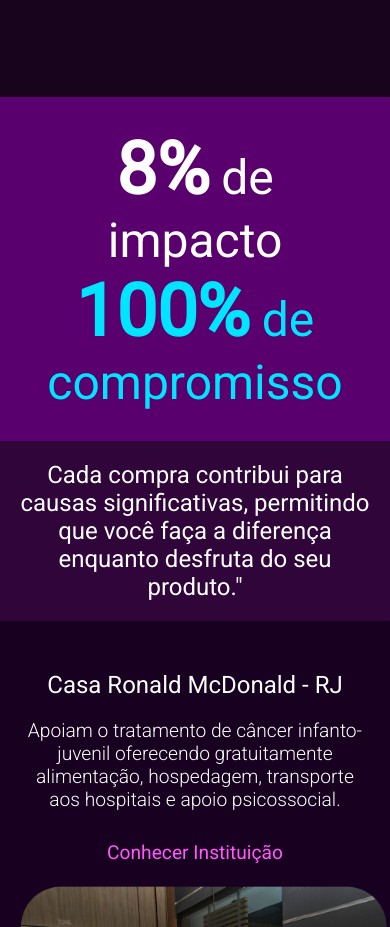
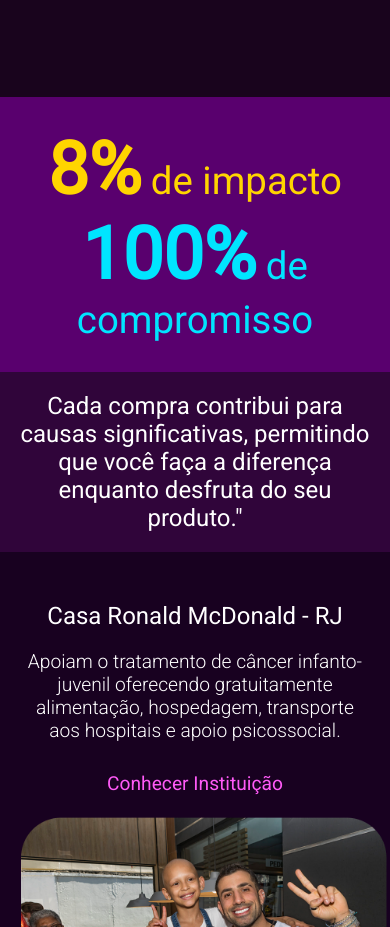
Before and after one commit to painiago/guiajavascript, a Next.js app: page / in a window 390 px wide. Shown: the part 3820-4747 px from the top of the page. Built offline with nearby package versions, Linux system fonts and the light colour scheme.

Commit message:
att body

```diff
--- a/src/pages/home.module.scss
+++ b/src/pages/home.module.scss
@@ -307,7 +307,6 @@
 }
 .Boxtxt{
   text-align: center;
-
   height: 100%;
   padding: 30px;
  span:nth-of-type(1){
@@ -315,10 +314,11 @@
   font-weight: bold;
  }
  p:nth-of-type(1){
-  color: #FFD500;
+  color: #FFD500 !important;
   font-size: 4rem;
+
   @media (max-width:768px) {
-    font-size: 3rem !important;
+    font-size: 2.4rem !important;
  }
 
 }
@@ -328,7 +328,7 @@ p:nth-of-type(2){
   font-size: 4rem;
 
   @media (max-width:768px) {
-     font-size: 3rem !important;
+     font-size: 2.4rem !important;
   }
 }
 }
--- a/src/styles/globals.scss
+++ b/src/styles/globals.scss
@@ -126,30 +126,32 @@ body {
       transparent,
       var(--roxo-b)
       ),
-    (var(--purple-background-start));
+    (var(--purple-background-start)) !important;
 
 }
 /* Quando a largura da tela for menor ou igual a 768 pixels */
 @media (max-width: 768px) {
   body {
+    color: rgb(var(--foreground-rgb));
     background: linear-gradient(
         to bottom,
         transparent,
         var(--roxo-b)
         ),
-    var(--mobile-purple-background) !important; /* Defina a cor de fundo responsiva para dispositivos móveis */
+      (var(--purple-background-start)) !important;
   }
 }
 
 /* Quando a largura da tela for menor ou igual a 480 pixels */
 @media (max-width: 580px) {
   body {
+    color: rgb(var(--foreground-rgb));
     background: linear-gradient(
         to bottom,
         transparent,
         var(--roxo-b)
         ),
-    var(--small-screen-purple-background) !important; /* Defina a cor de fundo responsiva para telas pequenas */
+      (var(--purple-background-start)) !important;
   }
 }
 
@@ -193,8 +195,8 @@ a {
   }
 }
 
-// @media (prefers-color-scheme: dark) {
-//   html {
-//     color-scheme: dark;
-//   }
-// }
+@media (prefers-color-scheme: dark) {
+  html {
+    color-scheme: dark;
+  }
+}
```
Lines whose indentation alone changed are shown as unchanged.
